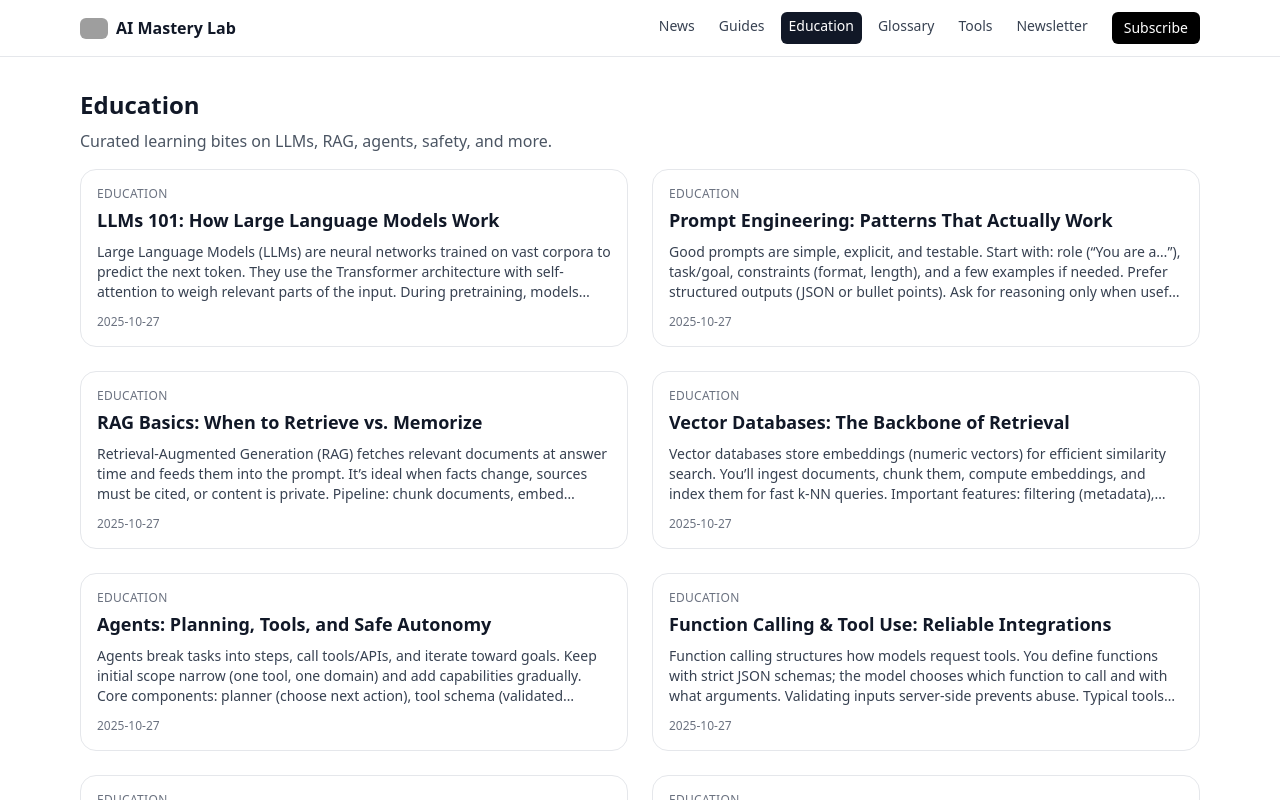
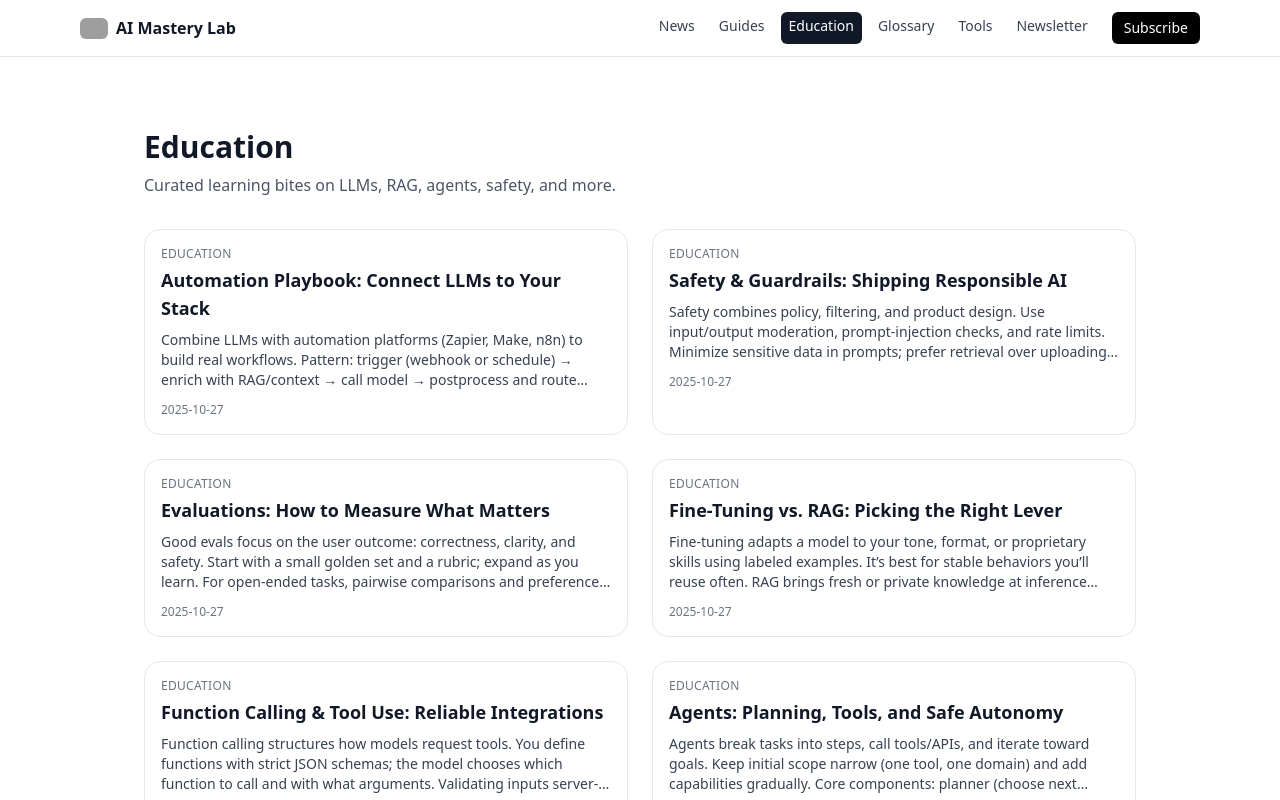
Before and after one commit to Jatin2349/ai-news-site, a Next.js app: page /education in a window 1280 px wide. Shown: the top 800 px of the page. Built offline with nearby package versions, Linux system fonts and the light colour scheme; grey boxes are pictures that could not be loaded.

Commit message:
Update page.tsx

```diff
--- a/app/education/page.tsx
+++ b/app/education/page.tsx
@@ -1,44 +1,53 @@
-'use client'
+import news from "../../data/news.json";
+import Link from "next/link";
 
-import data from '../../data/news.json'
-import { useMemo } from 'react'
+const normalize = (s: string) =>
+  String(s || "")
+    .toLowerCase()
+    .trim()
+    .replace(/[^a-z0-9\s-_]/g, "")
+    .replace(/[\s_]+/g, "-")
+    .replace(/-+/g, "-");
 
-type Item = {
-  title: string
-  summary: string
-  category: string
-  date?: string
-  url: string
-}
+export const metadata = {
+  title: "Education – AI Mastery Lab",
+  description: "Curated learning bites on LLMs, RAG, agents, safety, and more.",
+};
 
-export default function EducationPage() {
-  const items = useMemo(() => {
-    return (data as Item[]).filter(i => i.category?.toLowerCase() === 'education')
-  }, [])
+export default function EducationIndex() {
+  const items = [...(news as any[])]
+    .filter((n) => String(n.category || "").toLowerCase() === "education")
+    .sort((a, b) => (a.date < b.date ? 1 : -1));
 
   return (
-    <section>
-      <h1 className="text-2xl font-semibold mb-2">Education</h1>
-      <p className="text-gray-600 mb-4">Curated learning bites on LLMs, RAG, agents, safety, and more.</p>
+    <main className="mx-auto max-w-5xl px-4 py-10">
+      <h1 className="text-3xl font-semibold">Education</h1>
+      <p className="mt-2 text-gray-600">
+        Curated learning bites on LLMs, RAG, agents, safety, and more.
+      </p>
 
-      <div className="grid gap-6 md:grid-cols-2">
-        {items.map((a, i) => (
-          <a key={i} href={a.url}
-             className="block rounded-2xl border p-4 hover:shadow"
-             target={a.url.startsWith('http') ? '_blank' : undefined}
-             rel={a.url.startsWith('http') ? 'noopener noreferrer' : undefined}
-          >
-            <div className="text-xs uppercase tracking-wide text-gray-500">{a.category}</div>
-            <h2 className="mt-1 font-semibold text-lg">{a.title}</h2>
-            <p className="mt-2 text-sm text-gray-700 line-clamp-3">{a.summary}</p>
-            {a.date && <div className="mt-3 text-xs text-gray-500">{a.date}</div>}
-          </a>
-        ))}
+      <div className="mt-8 grid gap-6 md:grid-cols-2">
+        {items.map((a, i) => {
+          const slug = a.slug ? normalize(a.slug) : normalize(a.title);
+          const href = `/education/${slug}`;
+          return (
+            <Link
+              key={i}
+              href={href}
+              className="block rounded-2xl border p-4 hover:shadow"
+            >
+              <div className="text-xs uppercase tracking-wide text-gray-500">
+                {a.category}
+              </div>
+              <h3 className="mt-1 font-semibold text-lg">{a.title}</h3>
+              <p className="mt-2 text-sm text-gray-700 line-clamp-3">
+                {a.summary}
+              </p>
+              <div className="mt-3 text-xs text-gray-500">{a.date}</div>
+            </Link>
+          );
+        })}
       </div>
-
-      {items.length === 0 && (
-        <p className="mt-6 text-sm text-gray-500">No education items yet.</p>
-      )}
-    </section>
-  )
+    </main>
+  );
 }
```
